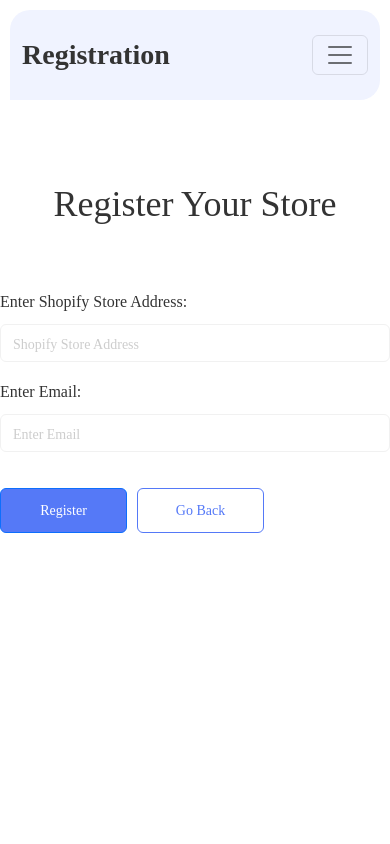
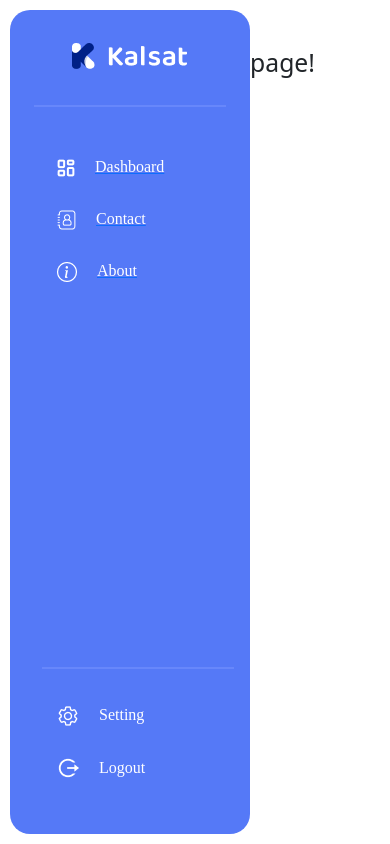
Before and after one commit to ijazdevelope/zereflab-assignment, a React (Create React App) app: page /about in a window 390 px wide. Built offline with nearby package versions, Linux system fonts and the light colour scheme.

Commit message:
task completed with responsivness also applied react-routing

```diff
--- a/package.json
+++ b/package.json
@@ -9,6 +9,8 @@
     "bootstrap": "^5.2.3",
     "react": "^18.2.0",
     "react-dom": "^18.2.0",
+    "react-router": "^6.11.1",
+    "react-router-dom": "^6.11.1",
     "react-scripts": "5.0.1",
     "sass": "^1.62.1",
     "web-vitals": "^2.1.4"
--- a/src/App.js
+++ b/src/App.js
@@ -1,12 +1,19 @@
 import './App.css';
 import Layout from './components/layout/Layout.js';
-import Register from './components/pages/register/Register';
+import About from './components/pages/About';
+import Contact from './components/pages/Contact';
+import Dashboard from './components/pages/Dashboard';
+import { Routes, Route } from 'react-router';
 
 function App() {
   return (
     <>
-      <Layout />
-      <Register />
+      <Routes>
+        <Route path="/" element={<Layout />} />
+        <Route path="/dashboard" element={<Layout />} />
+        <Route path="/contact" element={<Contact />} />
+        <Route path="/about" element={<About />} />
+      </Routes>
     </>
   );
 }
--- a/src/components/layout/Layout.js
+++ b/src/components/layout/Layout.js
@@ -1,13 +1,17 @@
-import React from 'react'
+import React, { useState } from 'react'
 import Navbar from './navbar/Navbar'
 import Sidebar from './sidebar/Sidebar'
 import './layout.scss'
+import Register from '../pages/register/Register'
 
 const Layout = () => {
+  const [openSidebar, setOpenSidebar] = useState(false);
+
   return (
     <div className='layout-wrapper'>
-      <Navbar />
-      <Sidebar />
+      <Navbar openSidebar={openSidebar} setOpenSidebar={setOpenSidebar} />
+      <Sidebar openSidebar={openSidebar} />
+      <Register />
     </div>
   )
 }
--- a/src/components/layout/navbar/Navbar.js
+++ b/src/components/layout/navbar/Navbar.js
@@ -4,12 +4,13 @@
 import Notification from '../../../assets/images/notification.png';
 import Avatar from '../../../assets/images/avatar.png';
 
-const Index = () => {
+const Index = ({ openSidebar, setOpenSidebar}) => {
+  console.log(openSidebar)
   return (
     <nav className="navbar navbar-expand-lg">
       <div className="container-fluid">
         <a className="navbar-brand" href="#">Registration</a>
-        <button className="navbar-toggler" type="button" data-bs-toggle="collapse" data-bs-target="#navbarSupportedContent" aria-controls="navbarSupportedContent" aria-expanded="false" aria-label="Toggle navigation">
+        <button className="navbar-toggler" onClick={ () => setOpenSidebar(!openSidebar) } type="button" data-bs-toggle="collapse" data-bs-target="#navbarSupportedContent" aria-controls="navbarSupportedContent" aria-expanded="false" aria-label="Toggle navigation">
           <span className="navbar-toggler-icon"></span>
         </button>
         <div className="collapse navbar-collapse" id="navbarSupportedContent">
--- a/src/components/layout/navbar/navbar.scss
+++ b/src/components/layout/navbar/navbar.scss
@@ -6,7 +6,10 @@
 nav.navbar {
     border-radius: 20px 20px 20px 0px;
     background-color: $nav-bg-color;
-    height: 90px;
+
+    @media screen and ((min-width: 992px)) {
+        height: 90px;
+    }
 
     .navbar-brand {
         color: $nav-brand-color;
@@ -24,6 +27,7 @@
     .collapse {
         .navbar-nav {
             padding-right: 20px;
+
             .nav-item {
                 padding: 18px 0 28px 0;
 
--- a/src/components/layout/sidebar/Sidebar.js
+++ b/src/components/layout/sidebar/Sidebar.js
@@ -7,10 +7,11 @@
 import About from '../../../assets/images/about.png'
 import Setting from '../../../assets/images/settings.png'
 import Logout from '../../../assets/images/logout.png'
+import { Link } from 'react-router-dom'
 
-const Index = () => {
+const Index = ({openSidebar}) => {
   return (
-    <aside>
+    <aside className={`${openSidebar ? 'close' : 'open'}`}>
       <div className='title'>
         <img src={SidebarTitle} alt='sidebar-icon' />
         <img src={HorizontalLine} alt='sidebebar-line' className='horizontal-line' />
@@ -19,16 +20,22 @@
         <div className='content-top'>
           <ul>
             <li>
+              <Link to='/dashboard'>
                 <img src={Dashbord} alt="sidebar icon" />
                 <span>Dashboard</span>
+              </Link>
             </li>
             <li>
+              <Link to='/contact'>
                 <img src={Contact} alt="sidebar icon" />
                 <span>Contact</span>
+              </Link>
             </li>
             <li>
+              <Link to='/about'>
                 <img src={About} alt="sidebar icon" />
                 <span>About</span>
+              </Link>
             </li>
           </ul>
         </div>
--- a/src/components/layout/sidebar/sidebar.scss
+++ b/src/components/layout/sidebar/sidebar.scss
@@ -14,8 +14,8 @@
     width: 100%;
     transition: left 0.5s ease-in-out;
 
-    @media screen and (max-width: 768px) {
-        left: -240px;
+    @media screen and (min-width: 992px) {
+        left: 10px !important;
     }
 
     .title {
@@ -75,3 +75,11 @@
         }
     }
 }
+
+aside.open {
+    left: 10px;
+}
+
+aside.close {
+    left: -240px;
+}
--- /dev/null
+++ b/src/components/pages/About.js
@@ -0,0 +1,13 @@
+import React from 'react'
+import Sidebar from '../layout/sidebar/Sidebar'
+
+const About = () => {
+    return (
+        <div>
+            <Sidebar />
+            <h2 className='text-center mt-5'>This is a About page!</h2>
+        </div>
+    )
+}
+
+export default About
--- /dev/null
+++ b/src/components/pages/Contact.js
@@ -0,0 +1,13 @@
+import React from 'react'
+import Sidebar from '../layout/sidebar/Sidebar'
+
+const Contact = () => {
+    return (
+        <div>
+            <Sidebar />
+            <h2 className='text-center mt-5'>This is a Contact page!</h2>
+        </div>
+    )
+}
+
+export default Contact
--- /dev/null
+++ b/src/components/pages/Dashboard.js
@@ -0,0 +1,13 @@
+import React from 'react'
+import Sidebar from '../layout/sidebar/Sidebar'
+
+const Dashboard = () => {
+    return (
+        <div>
+            <Sidebar />
+            <h2 className='text-center mt-5'>This is a Dashboard page!</h2>
+        </div>
+    )
+}
+
+export default Dashboard
--- a/src/index.js
+++ b/src/index.js
@@ -5,11 +5,14 @@
 import reportWebVitals from './reportWebVitals';
 import '../node_modules/bootstrap/dist/css/bootstrap.css';
 import '../node_modules/bootstrap/dist/js/bootstrap.js';
+import { BrowserRouter } from "react-router-dom";
 
 const root = ReactDOM.createRoot(document.getElementById('root'));
 root.render(
   <React.StrictMode>
-    <App />
+    <BrowserRouter>
+      <App />
+    </BrowserRouter>
   </React.StrictMode>
 );
 
```
Also changed, not shown: 1 other file (tests, documents, lock files or other folders). Lines whose indentation alone changed are shown as unchanged.
